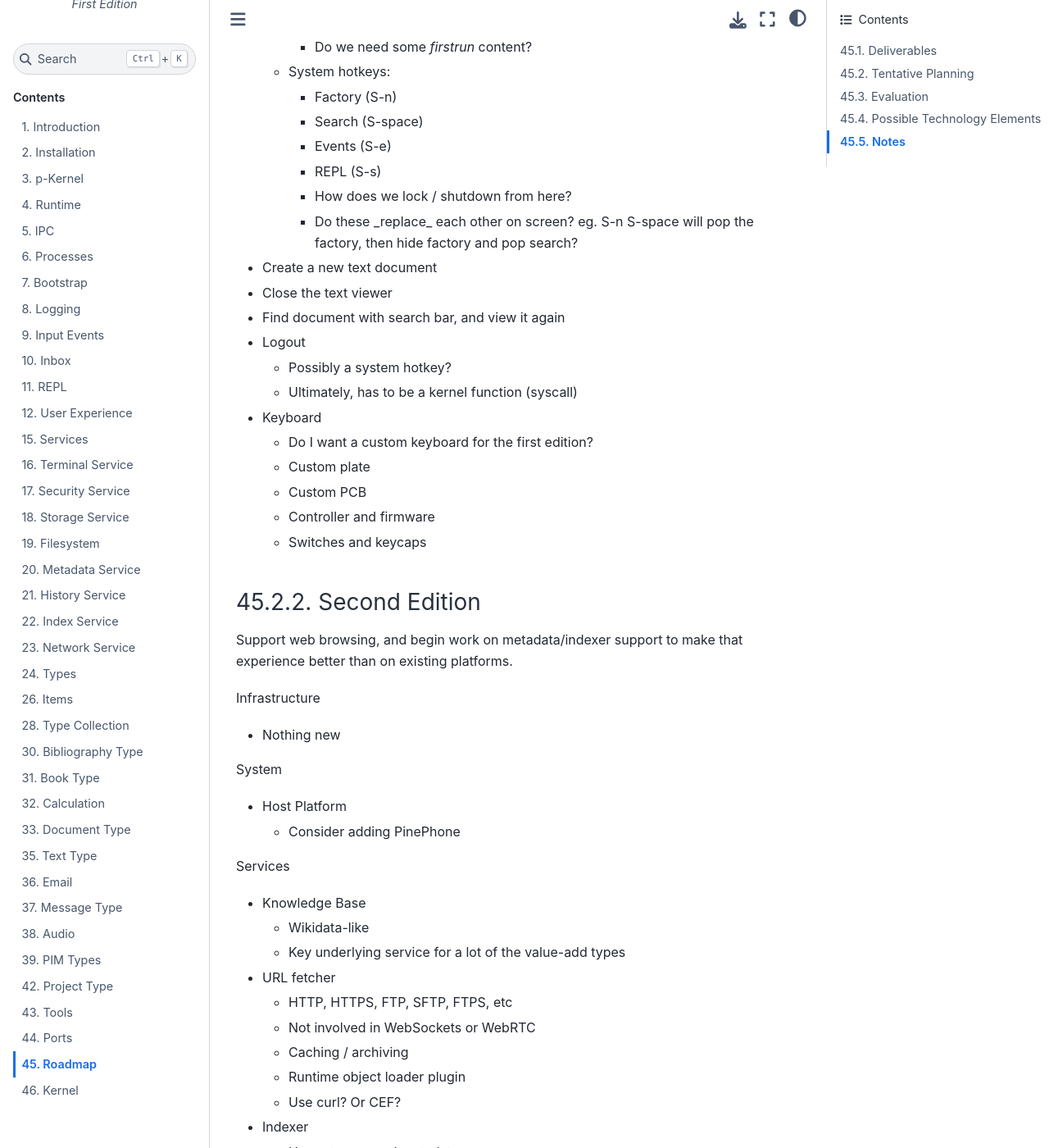
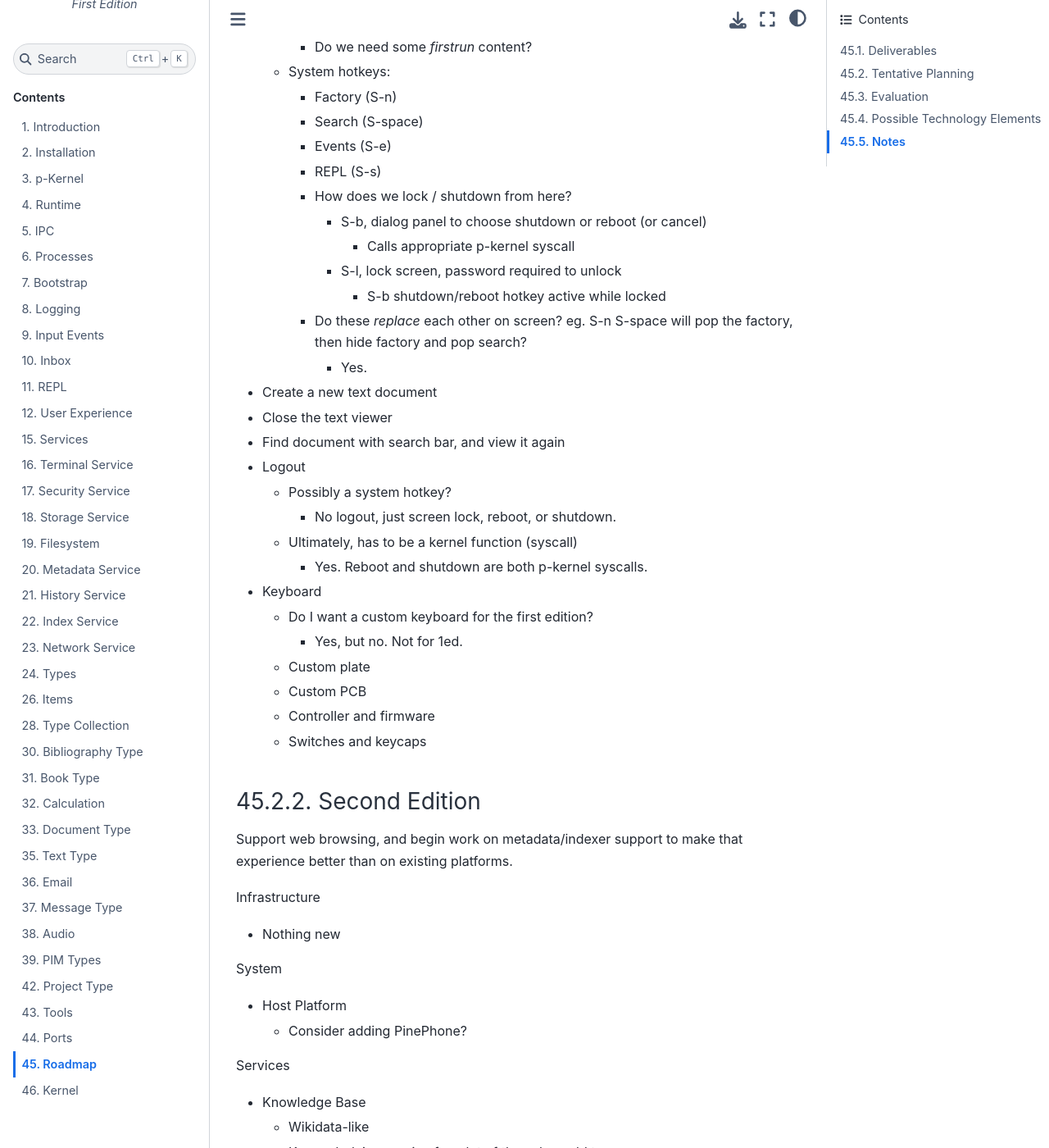
Before and after one commit to darqos/darqos, a Sphinx documentation site: the page built from doc/roadmap.rst, in a window 1280 px wide and 1400 px high, scrolled down 5971 px. Shown: the whole window at 82% size. Built offline with Sphinx 7.4.7 and the Sphinx Book theme 1.1.4, drawn with Linux system fonts in a browser that asks for light colours; some of the changed text lies outside the part shown.

Commit message:
Add some progress markers.

```diff
--- a/doc/roadmap.rst
+++ b/doc/roadmap.rst
@@ -316,8 +316,19 @@ Story
     * Events (S-e)
     * REPL (S-s)
     * How does we lock / shutdown from here?
-    * Do these _replace_ each other on screen?  eg. S-n S-space will
+
+      * S-b, dialog panel to choose shutdown or reboot (or cancel)
+
+        * Calls appropriate p-kernel syscall
+
+      * S-l, lock screen, password required to unlock
+
+        * S-b shutdown/reboot hotkey active while locked
+
+    * Do these *replace* each other on screen?  eg. S-n S-space will
       pop the factory, then hide factory and pop search?
+
+      * Yes.
 
 * Create a new text document
 * Close the text viewer
@@ -325,11 +336,19 @@ Story
 * Logout
 
   * Possibly a system hotkey?
+
+    * No logout, just screen lock, reboot, or shutdown.
+
   * Ultimately, has to be a kernel function (syscall)
+
+    * Yes.  Reboot and shutdown are both p-kernel syscalls.
 
 * Keyboard
 
   * Do I want a custom keyboard for the first edition?
+
+    * Yes, but no.  Not for 1ed.
+
   * Custom plate
   * Custom PCB
   * Controller and firmware
@@ -350,7 +369,7 @@ System
 
 * Host Platform
 
-  * Consider adding PinePhone
+  * Consider adding PinePhone?
 
 Services
 
@@ -465,6 +484,8 @@ Story
         * Should load quickly (ie. from cache)
 
       * Close page [How?]
+
+        * S-x hotkey will close the focus window.
 
   * Enter one of the tags associated earlier
 
```
Also changed, not shown: other parts of doc/roadmap.rst (+17 -17 lines).
